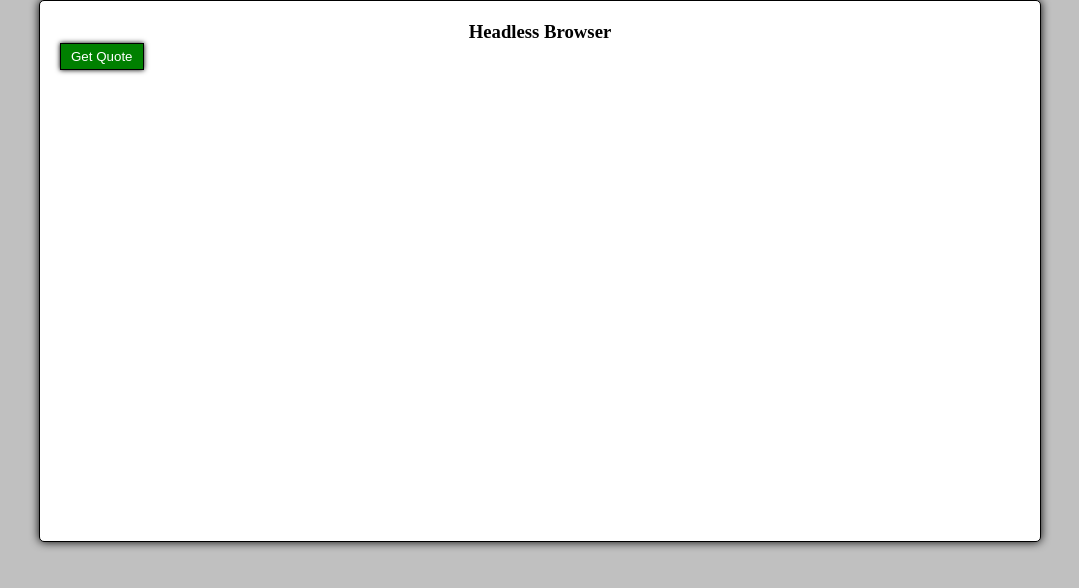
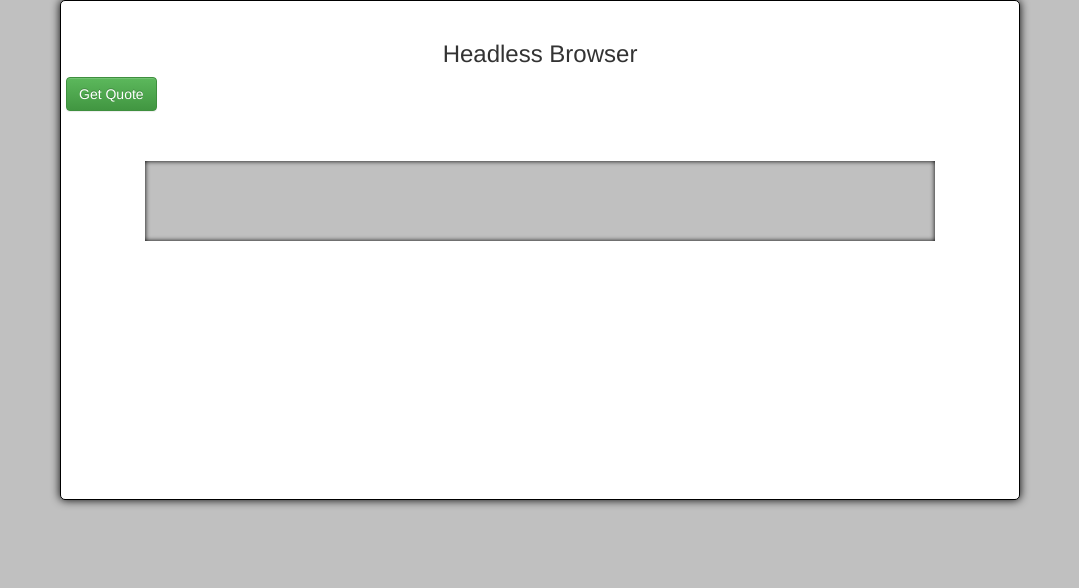
Before and after one commit to Jcareergoals/Headless_Browser, a website: page client/index.html in a window 1280 px wide. Shown: the whole page, without its empty margins (100-1179 px from the left). Drawn offline with nearby package versions, Linux system fonts and the light colour scheme.

Commit message:
added Bootstrap to Index.html and created a box where returning data will be displayed

```diff
--- a/client/index.html
+++ b/client/index.html
@@ -5,14 +5,20 @@
 		<meta charset="UTF-8">
 		<!-- jQuery CDN -->
 		<script src="https://ajax.googleapis.com/ajax/libs/jquery/1.12.2/jquery.min.js"></script>
+		<!-- Latest compiled and minified CSS -->
+		<link rel="stylesheet" href="https://maxcdn.bootstrapcdn.com/bootstrap/3.3.6/css/bootstrap.min.css" integrity="sha384-1q8mTJOASx8j1Au+a5WDVnPi2lkFfwwEAa8hDDdjZlpLegxhjVME1fgjWPGmkzs7" crossorigin="anonymous">
+		<!-- Optional theme -->
+		<link rel="stylesheet" href="https://maxcdn.bootstrapcdn.com/bootstrap/3.3.6/css/bootstrap-theme.min.css" integrity="sha384-fLW2N01lMqjakBkx3l/M9EahuwpSfeNvV63J5ezn3uZzapT0u7EYsXMjQV+0En5r" crossorigin="anonymous">
+		<!-- Latest compiled and minified JavaScript -->
+		<script src="https://maxcdn.bootstrapcdn.com/bootstrap/3.3.6/js/bootstrap.min.js" integrity="sha384-0mSbJDEHialfmuBBQP6A4Qrprq5OVfW37PRR3j5ELqxss1yVqOtnepnHVP9aJ7xS" crossorigin="anonymous"></script>
 		<style type="text/css">
 			* {
 				padding: 0px;
 				margin: 0px;
 			}
 			body {background-color: silver;}
-			#container {
-				width: 960px;
+			.container {
+				max-width: 960px;
 				padding: 20px;
 				border: 1px solid black;
 				min-height: 500px;
@@ -23,13 +29,11 @@
 				box-shadow: 0px 0px 10px black;
 			}
 			h3 {text-align: center;}
-			button#quote {
-				padding: 5px 10px;
-				border: 1px solid black;
-				box-shadow: 0px 0px 5px black;
-				background-color: green;
-				color: white;
-				margin: 0px auto;
+			#quotes {
+				background-color: silver;
+				box-shadow: 0px 0px 5px black inset;
+				min-height: 80px;
+				margin-top: 50px;
 			}
 		</style>
 		<script>
@@ -44,11 +48,17 @@
 		</script>
 	</head>
 	<body>
-		<div id="container">
-			<h3>Headless Browser</h3>
-			<button type='button' id='quote'>Get Quote</button>
-			<div id="quotes">
-				<!-- Quotes go in here -->
+		<div class="container">
+			<div class="row">
+				<h3 class='col-xs-12'>Headless Browser</h3>
+			</div>
+			<div class="row">
+				<button type='button' id='quote' class='btn btn-success'>Get Quote</button>
+			</div>
+			<div class="row">
+				<div id="quotes" class='col-xs-10 col-xs-offset-1'>
+					<!-- Quotes go in here  -->
+				</div>
 			</div>
 		</div> <!-- End Container -->
 	</body>
--- a/server.js
+++ b/server.js
@@ -12,6 +12,7 @@ app.use(bodyParser.json());
 app.
 	get('/quotes', function(req, res){
 		cmd.get('pwd', function(data){
+			console.log('resulting data')
 			console.log(data)
 		})
 	})
```
